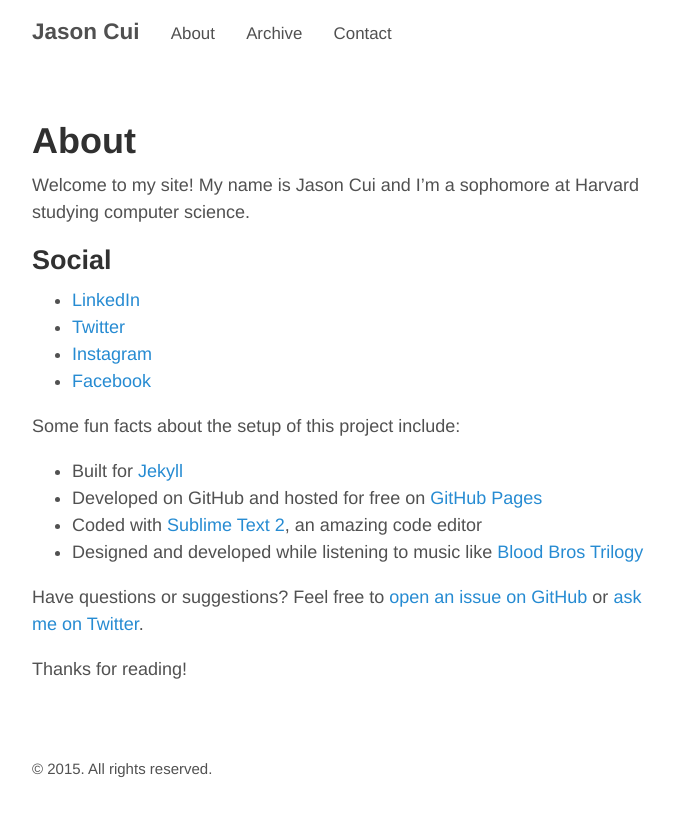
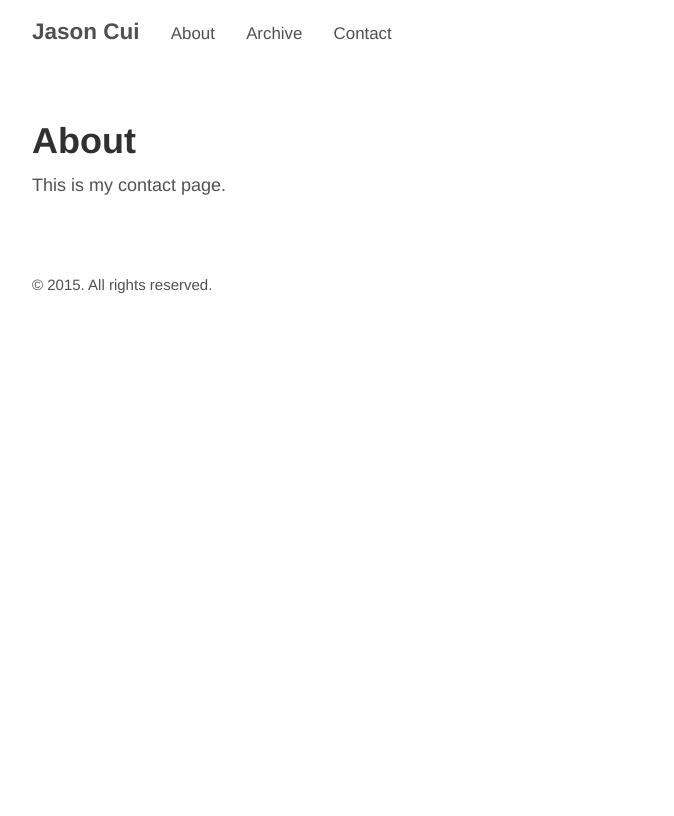
Before and after one commit to jasoncui/jasoncui.github.io, a Jekyll site: the page built from contact.md, in a window 1280 px wide. Shown: the top 816 px of the page, without its empty margins (293-967 px from the left). Built offline with Jekyll 4.4.1, drawn with Linux system fonts in a browser that asks for light colours.

Commit message:
filler contact page

```diff
--- a/contact.md
+++ b/contact.md
@@ -3,22 +3,4 @@
 title: About
 ---
 
-Welcome to my site! My name is Jason Cui and I'm a sophomore at Harvard studying computer science.
-
-## Social
-
-* [LinkedIn](https://www.linkedin.com/in/jasonscui)
-* [Twitter](https://www.twitter.com/JasonSCui)
-* [Instagram](https://www.instagram.com/JasonSCui)
-* [Facebook](https://www.facebook.com/JasonSCui)
-
-Some fun facts about the setup of this project include:
-
-* Built for [Jekyll](http://jekyllrb.com)
-* Developed on GitHub and hosted for free on [GitHub Pages](https://pages.github.com)
-* Coded with [Sublime Text 2](http://sublimetext.com), an amazing code editor
-* Designed and developed while listening to music like [Blood Bros Trilogy](https://soundcloud.com/maddecent/sets/blood-bros-series)
-
-Have questions or suggestions? Feel free to [open an issue on GitHub](https://github.com/poole/poole/issues/new) or [ask me on Twitter](https://twitter.com/mdo).
-
-Thanks for reading!
+This is my contact page.
```
